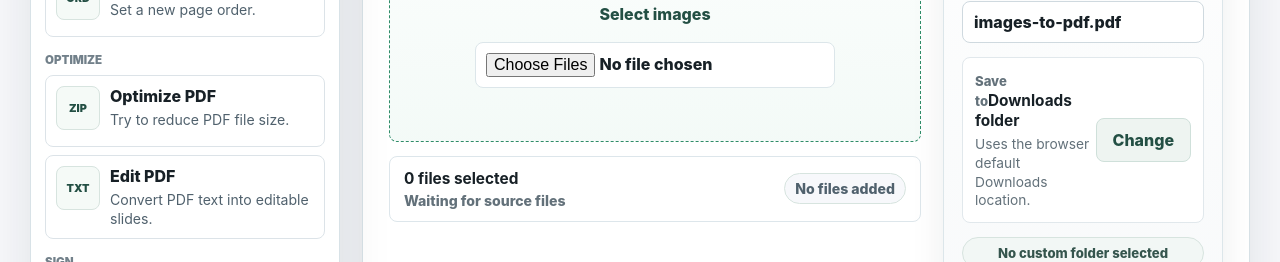
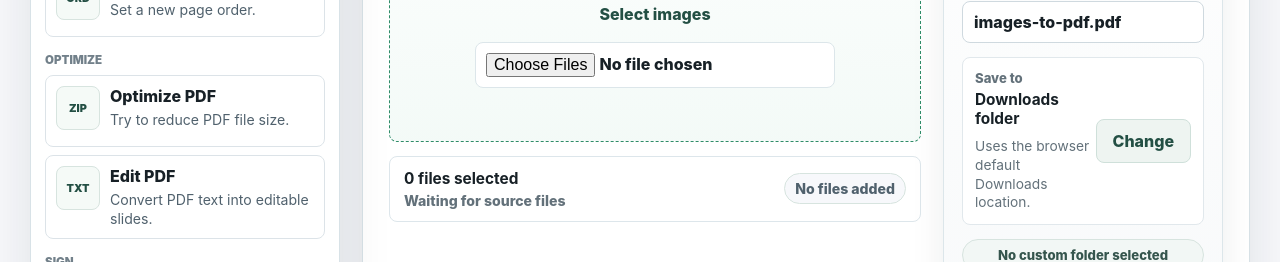
Before and after one commit to lordjun/app-builder, a React (Vite) app in the folder apps/privacy-first-pdf-toolbox/: page / in a window 1280 px wide. Shown: the part 665-927 px from the top of the page. Built offline with nearby package versions, Linux system fonts and the light colour scheme.

Commit message:
Fix save destination label spacing

```diff
--- a/apps/privacy-first-pdf-toolbox/src/App.tsx
+++ b/apps/privacy-first-pdf-toolbox/src/App.tsx
@@ -869,7 +869,10 @@ export default function App() {
                 />
               </label>
               <div className="save-card">
-                <div>
+                <div
+                  className="save-card-copy"
+                  aria-label={`Save to ${saveDirectory ? 'Selected folder' : 'Downloads folder'}`}
+                >
                   <span>Save to</span>
                   <strong>{saveDirectory ? 'Selected folder' : 'Downloads folder'}</strong>
                   <p>{saveDirectory ? 'Custom browser folder access is active.' : 'Uses the browser default Downloads location.'}</p>
--- a/apps/privacy-first-pdf-toolbox/src/styles.css
+++ b/apps/privacy-first-pdf-toolbox/src/styles.css
@@ -580,6 +580,12 @@ h2 {
   align-items: center;
 }
 
+.save-card-copy {
+  display: grid;
+  gap: 4px;
+  min-width: 0;
+}
+
 .save-card p {
   margin: 5px 0 0;
   color: #63717a;
```
Also changed, not shown: 1 other file (tests, documents, lock files or other folders).
